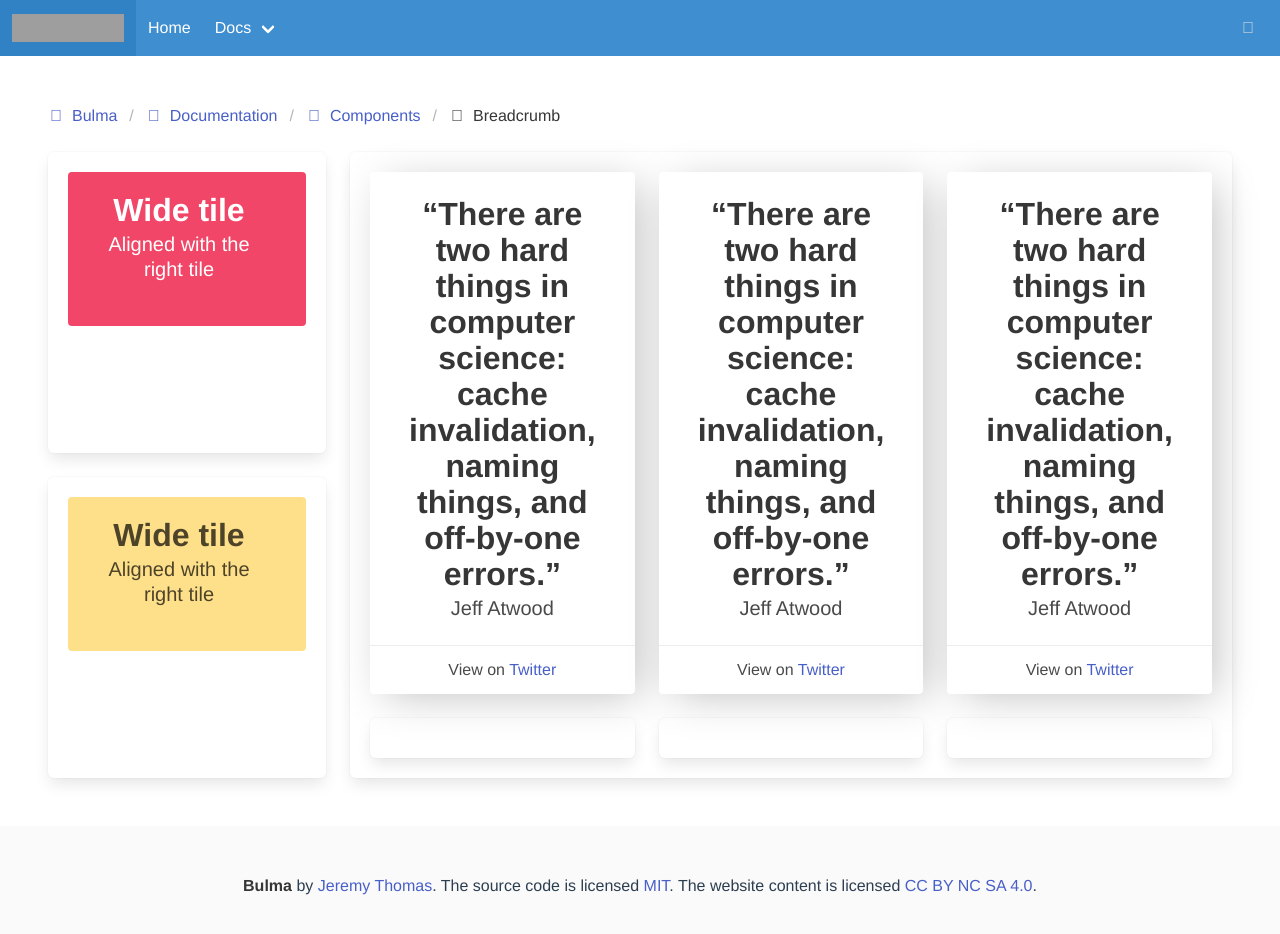
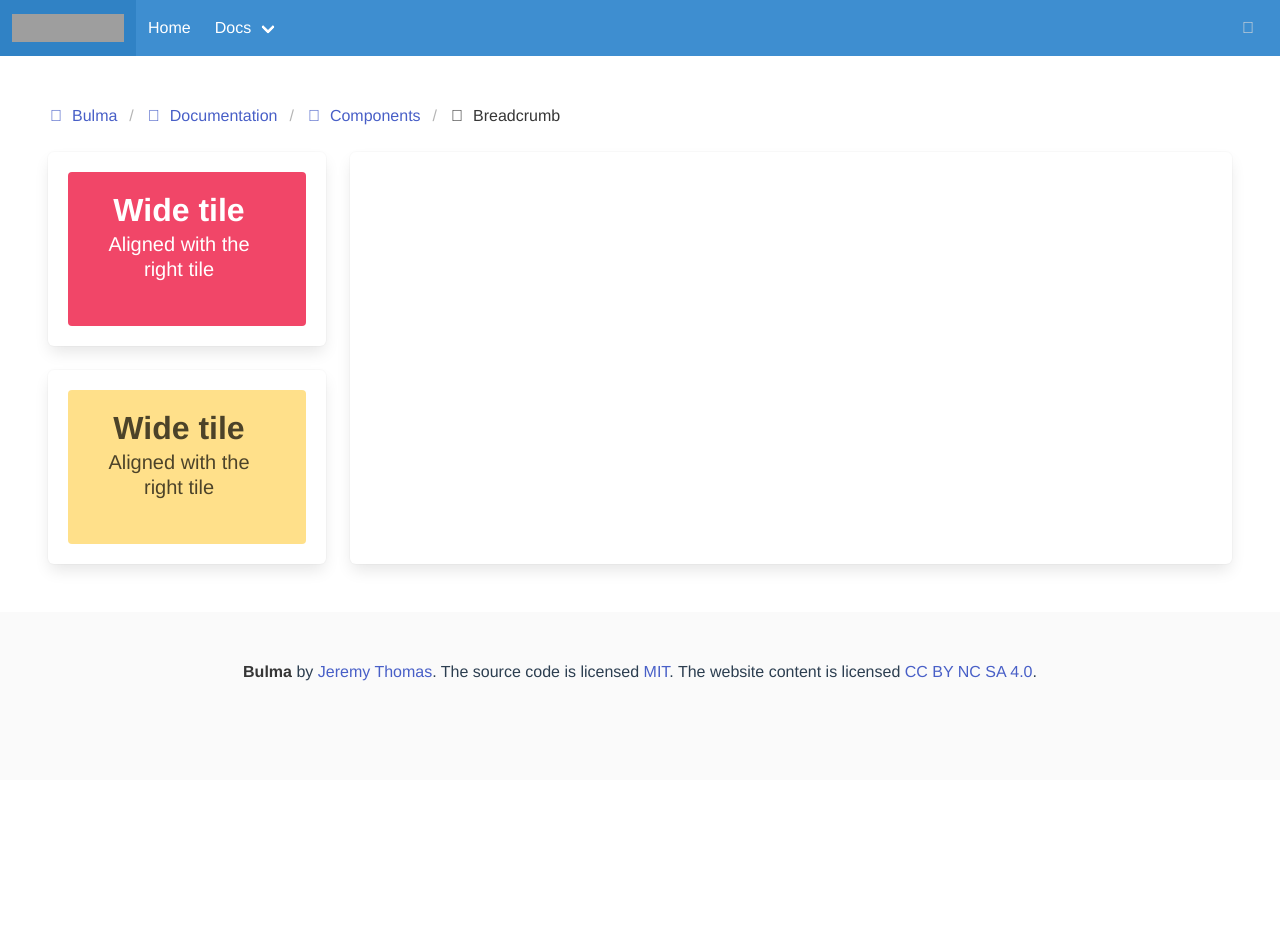
Before and after one commit to adit33/practice, a Vue app: page / in a window 1280 px wide. Shown: the top 934 px of the page. After the commit the page ends 800 px from the top, so only its background shows below. Built offline with nearby package versions, Linux system fonts and the light colour scheme; data requests are answered from the project's data file; grey boxes are pictures that could not be loaded.

Commit message:
add db.json

```diff
--- /dev/null
+++ b/db.json
@@ -0,0 +1,24 @@
+{
+    "products" :[
+        {
+            "name":"indomie",
+            "description":"indomie rasa ayam bawang dengan ayam asli",
+            "price":2500
+        },
+        {
+            "name":"susu",
+            "description":"susu murni",
+            "price":4500
+        },
+        {
+            "name":"kopi ABC",
+            "description":"Kopi Susu ABC",
+            "price":1500
+        },
+        {
+            "name":"Minyak Goreng",
+            "description":"Minyak goreng kemasan 1 liter",
+            "price":25000
+        }
+    ]
+}
--- a/package.json
+++ b/package.json
@@ -9,7 +9,10 @@
   },
   "dependencies": {
     "@fortawesome/fontawesome-free": "^5.1.0",
+    "axios": "^0.18.0",
     "bulma": "^0.7.1",
+    "gulp-cli": "^2.0.1",
+    "json-server": "^0.14.0",
     "node-sass": "^4.9.2",
     "sass-loader": "^7.0.3",
     "vue": "^2.5.16",
--- a/src/App.vue
+++ b/src/App.vue
@@ -28,30 +28,7 @@
       <div class="tile is-parent">
       <div class="tile is-child box">
         <div class="columns is-multiline">
-          <div class="column is-6-tablet is-4-desktop">
-           <card></card>
-          </div>
-          <div class="column is-6-tablet is-4-desktop">
-             <card></card>
-          </div>
-          <div class="column is-6-tablet is-4-desktop">
-             <card></card>
-          </div>
-          <div class="column is-6-tablet is-4-desktop">
-            <div class="box">
 
-            </div>
-          </div>
-          <div class="column is-6-tablet is-4-desktop">
-            <div class="box">
-
-            </div>
-          </div>
-          <div class="column is-6-tablet is-4-desktop">
-            <div class="box">
-
-            </div>
-          </div>
         </div>
       </div>
     </div>
@@ -89,11 +66,22 @@ import './assets/sass/app.scss';
 import Breadcrumb from "./components/Breadcrumb";
 import Navbar from "./components/Navbar";
 import Card from "./components/Card";
+import axios from 'axios';
 export default {
   components:{
     'navbar':Navbar,
     'breadcrumb':Breadcrumb,
     'card':Card
+  },
+  data(){
+    return {
+      products:[]
+    }
+  },
+  mounted(){
+    axios.get('http://localhost:3000/products').then(response=>{
+      this.products=response.data;
+    })
   }
 }
 </script>
--- a/src/components/Card.vue
+++ b/src/components/Card.vue
@@ -2,7 +2,7 @@
      <div class="card">
               <div class="card-content">
                 <p class="title">
-                  “There are two hard things in computer science: cache invalidation, naming things, and off-by-one errors.”
+                  {{ product.description }}
                 </p>
                 <p class="subtitle">
                   Jeff Atwood
@@ -11,7 +11,7 @@
               <footer class="card-footer">
                 <p class="card-footer-item">
                   <span>
-                    View on <a href="#">Twitter</a>
+                    {{ product.price }}
                   </span>
                 </p>
               </footer>
@@ -32,6 +32,7 @@
 } */
 .card{
     box-shadow: 9px 7px 40px -6px rgba(0,0,0,0.25);
+    height:300px;
 }
 </style>
 
@@ -39,6 +40,7 @@
 <script>
 
 export default {
-    name:'Card'
+    name:'Card',
+    props:['product']
 }
 </script>
```
Also changed, not shown: 1 other file (tests, documents, lock files or other folders).
